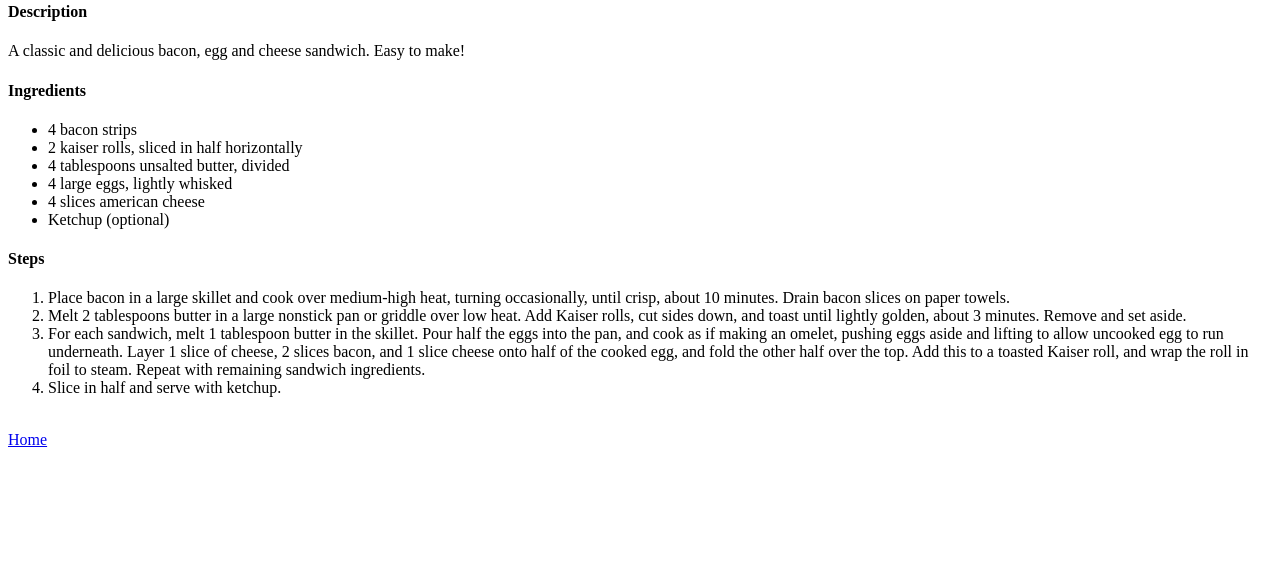
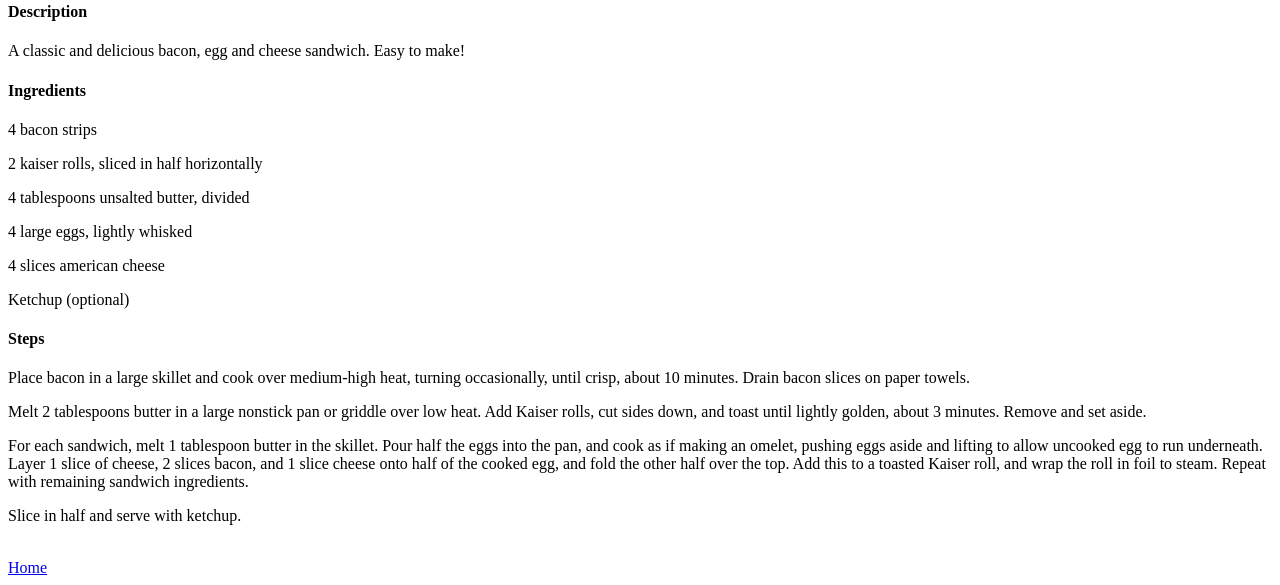
Before and after one commit to joaquimlcbfranco/odin-recipes, a plain HTML site: page recipes/sandwich.html in a window 1280 px wide. Shown: the part 402-987 px from the top of the page. Before the commit the page ends 859 px from the top, so only its background shows below. Drawn offline with Linux system fonts and the light colour scheme.

Commit message:
Place description, steps and ingredients inside divs
Created divs for each of the sections in the page, to make it easier to style

```diff
--- a/recipes/sandwich.html
+++ b/recipes/sandwich.html
@@ -4,30 +4,33 @@
     <meta charset="UTF-8">
     <meta name="viewport" content="width=device-width, initial-scale=1.0">
     <title>BEC Sandwich</title>
+    <link rel="stylesheet" href="../styles.css">
 </head>
 <body>
+    <div class="recipe">
         <h1>Bacon, Egg and Cheese Sandwich</h1>
         <img src="https://www.allrecipes.com/thmb/513adpWRwLLhrMfoLSmhBf-g4cI=/0x512/filters:no_upscale():max_bytes(150000):strip_icc():format(webp)/8739440_NYDeli-Bacon-Egg-and-Cheese-Sandwich_Roscoe-Hall_4x3-b8049392302d4a76a0190d9e85411876.jpg">
         <h4>Description</h3>
         <p>A classic and delicious bacon, egg and cheese sandwich. Easy to make!</p>
 
+        <div class="ingredients">
             <h4>Ingredients</h4>
-    <ul>
-        <li>4 bacon strips</li>
-        <li>2 kaiser rolls, sliced in half horizontally</li>
-        <li>4 tablespoons unsalted butter, divided</li>
-        <li>4 large eggs, lightly whisked</li>
-        <li>4 slices american cheese</li>
-        <li>Ketchup (optional)</li>
-    </ul>
+            <p>4 bacon strips</p>
+            <p>2 kaiser rolls, sliced in half horizontally</p>
+            <p>4 tablespoons unsalted butter, divided</p>
+            <p>4 large eggs, lightly whisked</p>
+            <p>4 slices american cheese</p>
+            <p>Ketchup (optional)</p>
+        </div>
 
+        <div class="steps">
             <h4>Steps</h4>
-    <ol>
-        <li>Place bacon in a large skillet and cook over medium-high heat, turning occasionally, until crisp, about 10 minutes. Drain bacon slices on paper towels.</li>
-        <li>Melt 2 tablespoons butter in a large nonstick pan or griddle over low heat. Add Kaiser rolls, cut sides down, and toast until lightly golden, about 3 minutes. Remove and set aside.</li>
-        <li>For each sandwich, melt 1 tablespoon butter in the skillet. Pour half the eggs into the pan, and cook as if making an omelet, pushing eggs aside and lifting to allow uncooked egg to run underneath. Layer 1 slice of cheese, 2 slices bacon, and 1 slice cheese onto half of the cooked egg, and fold the other half over the top. Add this to a toasted Kaiser roll, and wrap the roll in foil to steam. Repeat with remaining sandwich ingredients.</li>
-        <li>Slice in half and serve with ketchup.</li>
-    </ol>
+            <p>Place bacon in a large skillet and cook over medium-high heat, turning occasionally, until crisp, about 10 minutes. Drain bacon slices on paper towels.</p>
+            <p>Melt 2 tablespoons butter in a large nonstick pan or griddle over low heat. Add Kaiser rolls, cut sides down, and toast until lightly golden, about 3 minutes. Remove and set aside.</p>
+            <p>For each sandwich, melt 1 tablespoon butter in the skillet. Pour half the eggs into the pan, and cook as if making an omelet, pushing eggs aside and lifting to allow uncooked egg to run underneath. Layer 1 slice of cheese, 2 slices bacon, and 1 slice cheese onto half of the cooked egg, and fold the other half over the top. Add this to a toasted Kaiser roll, and wrap the roll in foil to steam. Repeat with remaining sandwich ingredients.</p>
+            <p>Slice in half and serve with ketchup.</p>
+        </div>
+    </div>
 
     <br>
 
```
Also changed, not shown: recipes/guacamole.html (+17 -14 lines). Lines whose indentation alone changed are shown as unchanged.
